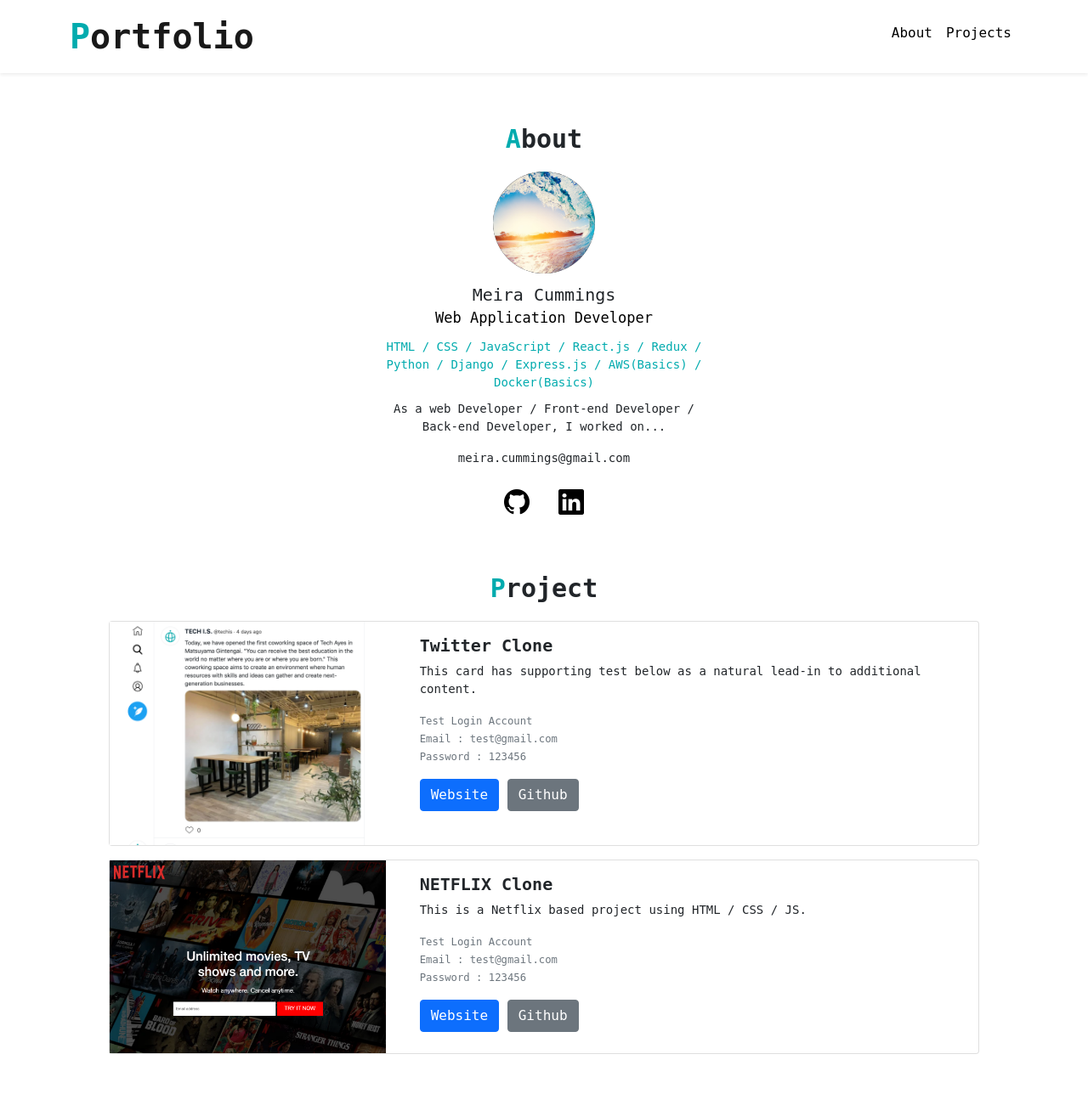
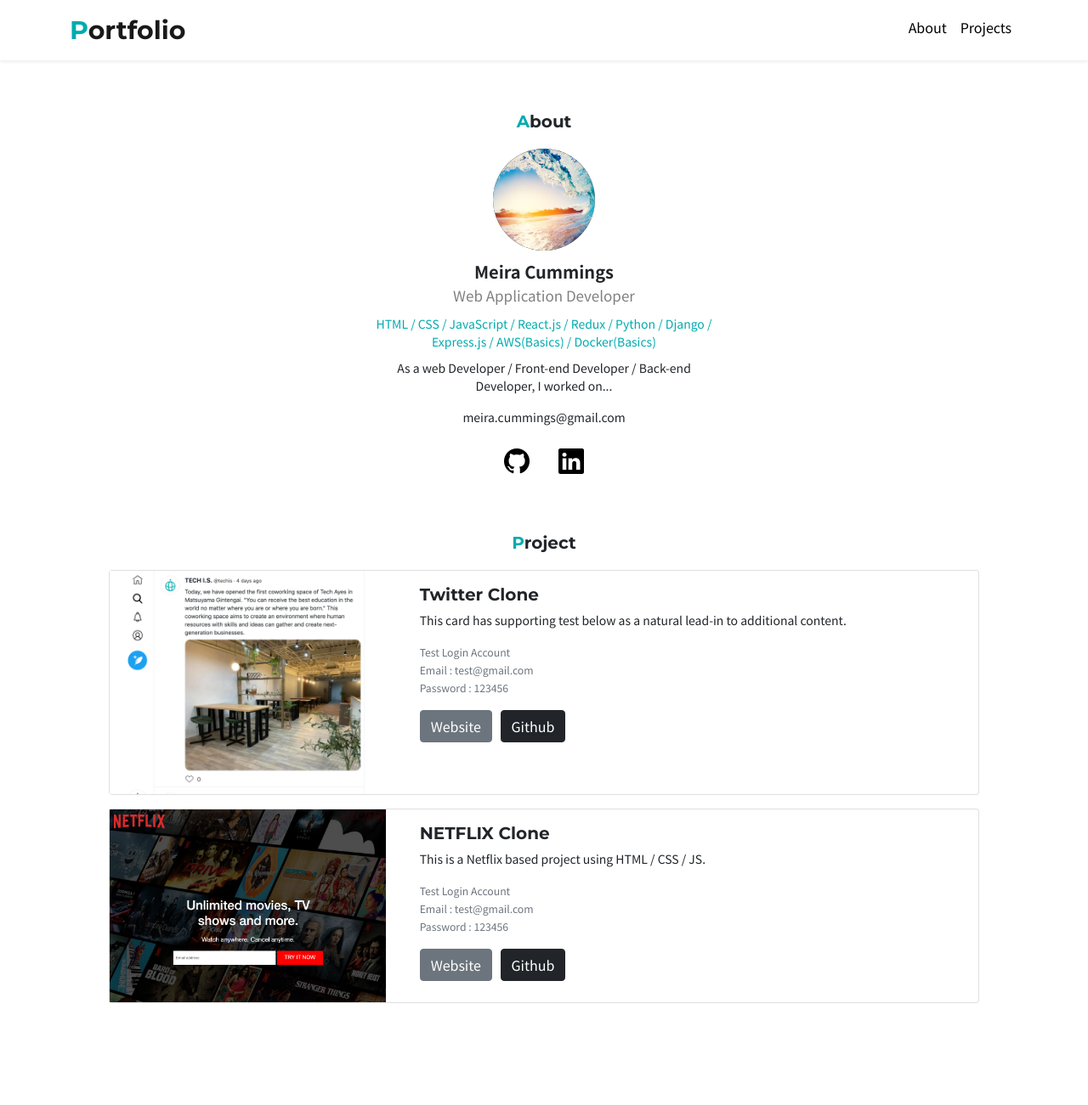
Before and after one commit to meira-cummings/portfolio, a PHP site: page / in a window 1280 px wide. Shown: the whole page at 85% size. After the commit the page ends 1181 px from the top, so only its background shows below. Run offline with PHP 8.4, Linux system fonts and the light colour scheme; some libraries are stand-ins or nearby versions.

Commit message:
Edited page styling

```diff
--- a/index.html
+++ b/index.html
@@ -5,9 +5,12 @@
     <meta http-equiv="X-UA-Compatible" content="IE=edge">
     <meta name="viewport" content="width=device-width, initial-scale=1.0">
     <link rel="stylesheet" href="https://cdn.jsdelivr.net/npm/bootstrap-icons@1.7.1/font/bootstrap-icons.css">
-    <link rel="icon" type="image/png" href="img/techis-logo.png">
+    <link rel="icon" type="image/png" href="IMG/techis-logo.png">
     <link href="https://cdn.jsdelivr.net/npm/bootstrap@5.1.3/dist/css/bootstrap.min.css" rel="stylesheet" integrity="sha384-1BmE4kWBq78iYhFldvKuhfTAU6auU8tT94WrHftjDbrCEXSU1oBoqyl2QvZ6jIW3" crossorigin="anonymous">
     <link rel="stylesheet" href="style.css">
+    <link rel="preconnect" href="https://fonts.googleapis.com">
+    <link rel="preconnect" href="https://fonts.gstatic.com" crossorigin>
+    <link href="https://fonts.googleapis.com/css2?family=Montserrat:ital,wght@0,700;1,400&family=Noto+Sans+JP:wght@400;700&display=swap" rel="stylesheet">
     <title>Portfolio</title>
 </head>
 <body>
@@ -31,7 +34,7 @@
       </nav>
       <div id="about">
           <h2><span class="font-primary">A</span>bout</span></h2>
-          <img src="img/profile-pic.png">
+          <img src="IMG/profile-pic.png">
           <div class="name">Meira Cummings</div>
           <div class="vocation">Web Application Developer</div>
           <div class="skills">HTML / CSS / JavaScript / React.js / Redux / Python / Django / Express.js / AWS(Basics) / Docker(Basics)</div>
@@ -50,7 +53,7 @@
           <div class="card mb-3">
             <div class="row">
               <div class="col-md-4">
-                <img src="img/project-twitter.png" alt="Twitter Project">
+                <img src="IMG/project-twitter.png" alt="Twitter Project">
               </div>
 
               <div class="col-md-8">
@@ -73,7 +76,7 @@
           <div class="card mb-3">
             <div class="row">
               <div class="col-md-4">
-                <img src="img/project-netflix.png" alt="Netflix Project">
+                <img src="IMG/project-netflix.png" alt="Netflix Project">
               </div>
 
               <div class="col-md-8">
--- a/style.css
+++ b/style.css
@@ -13,17 +13,20 @@ body{
 }
 
 .title-icon{
-    font-size : 40px;
+    font-family: 'Montserrat', sans-serif;
+    font-size : 30px;
     font-weight : bold;
 }
 
 p{
+    font-family: 'Noto Sans JP', sans-serif;
     font-size : 14px;
 }
 
 h2{
+    font-family: 'Montserrat', sans-serif;
     font-weight : bold;
-    font-size : 30px;
+    font-size : 20px;
     margin-bottom : 20px;
 }
 
@@ -31,6 +34,9 @@ a.font-black{
     color : #000 !important;
 }
 
+.nav-link{
+    font-family: 'Noto Sans JP', sans-serif;
+}
 /*********
 
 ABOUT
@@ -51,22 +57,27 @@ ABOUT
 }
 
 #about .name{
+    font-family: 'Noto Sans JP', sans-serif;
     font-size : 20px;
+    font-weight: bold;
 }
 
 #about .vocation{
+    font-family: 'Noto Sans JP', sans-serif;
     font-size : 17px;
-    color : #000;
+    color : gray;
     margin-bottom : 10px;
 }
 
 #about .skills{
+    font-family: 'Noto Sans JP', sans-serif;
     font-size : 14px;
     color : #00ABAE;
     margin-bottom : 10px;
 }
 
 #about .email{
+    font-family: 'Noto Sans JP', sans-serif;
     font-size : 14px;
     margin-top : 14px;
 }
@@ -100,5 +111,18 @@ PROJECT
 }
 
 #project .card-title{
+    font-family: 'Montserrat', sans-serif;
     font-weight : bold;
 }
+
+.btn-primary{
+    background-color: #6C757D;
+    border-color: #6C757D;
+    font-family: 'Noto Sans JP', sans-serif;
+}
+
+.btn-secondary{
+    background-color:#212529;
+    border-color: #212529;
+    font-family: 'Noto Sans JP', sans-serif;
+}
```
